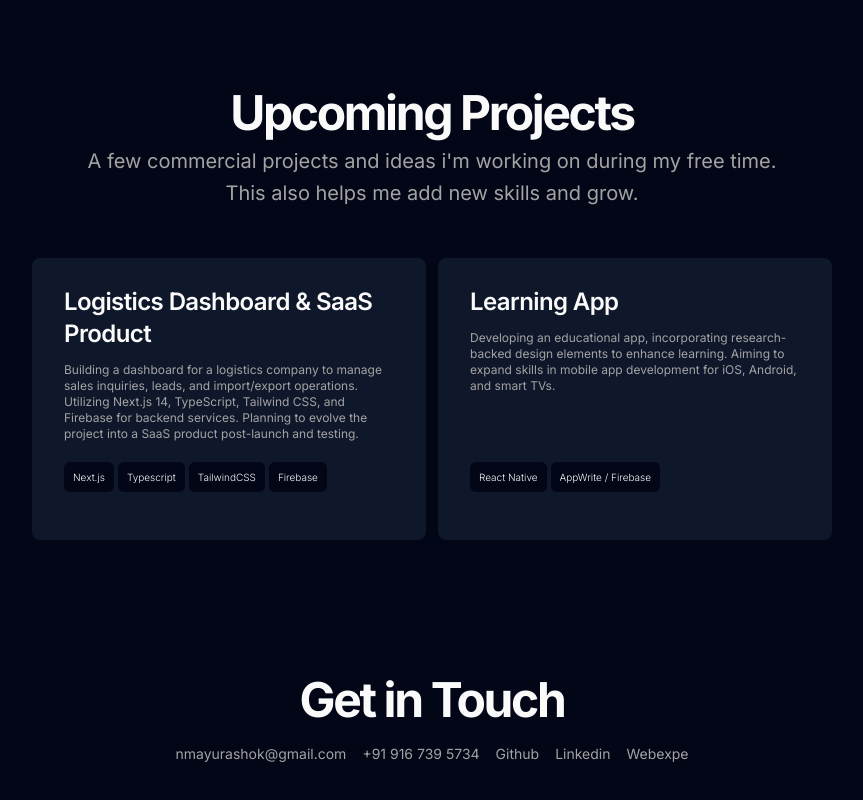
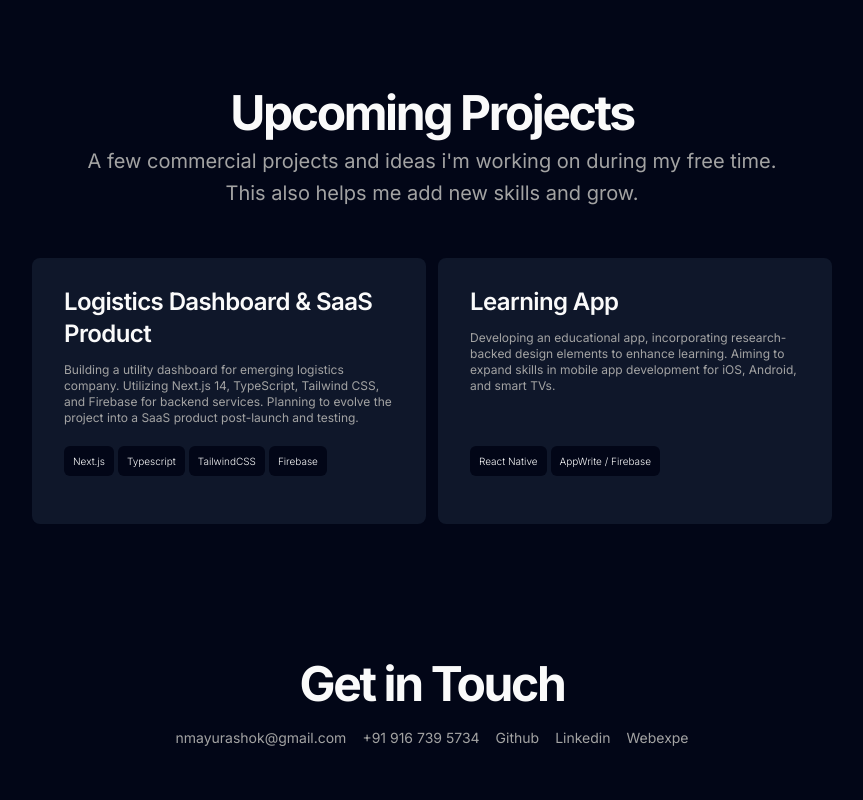
Before and after one commit to rupali-yadav/rupali-yadav, a Next.js app: page /nmayur/ in a window 1280 px wide. Shown: the part 2572-3372 px from the top of the page, without its empty margins (208-1071 px from the left). Built offline with nearby package versions, Linux system fonts and the light colour scheme.

Commit message:
content updates

```diff
--- a/src/data/resume.tsx
+++ b/src/data/resume.tsx
@@ -187,7 +187,7 @@ Let's build something amazing together!`,
       dates: "",
       active: false,
       description:
-        "Building a dashboard for a logistics company to manage sales inquiries, leads, and import/export operations. Utilizing Next.js 14, TypeScript, Tailwind CSS, and Firebase for backend services. Planning to evolve the project into a SaaS product post-launch and testing.",
+        "Building a utility dashboard for emerging logistics company. Utilizing Next.js 14, TypeScript, Tailwind CSS, and Firebase for backend services. Planning to evolve the project into a SaaS product post-launch and testing.",
       technologies: ["Next.js", "Typescript", "TailwindCSS","Firebase"],
       links: [],
       image: "",
```
Also changed, not shown: 7 other files (tests, documents, lock files or other folders).
